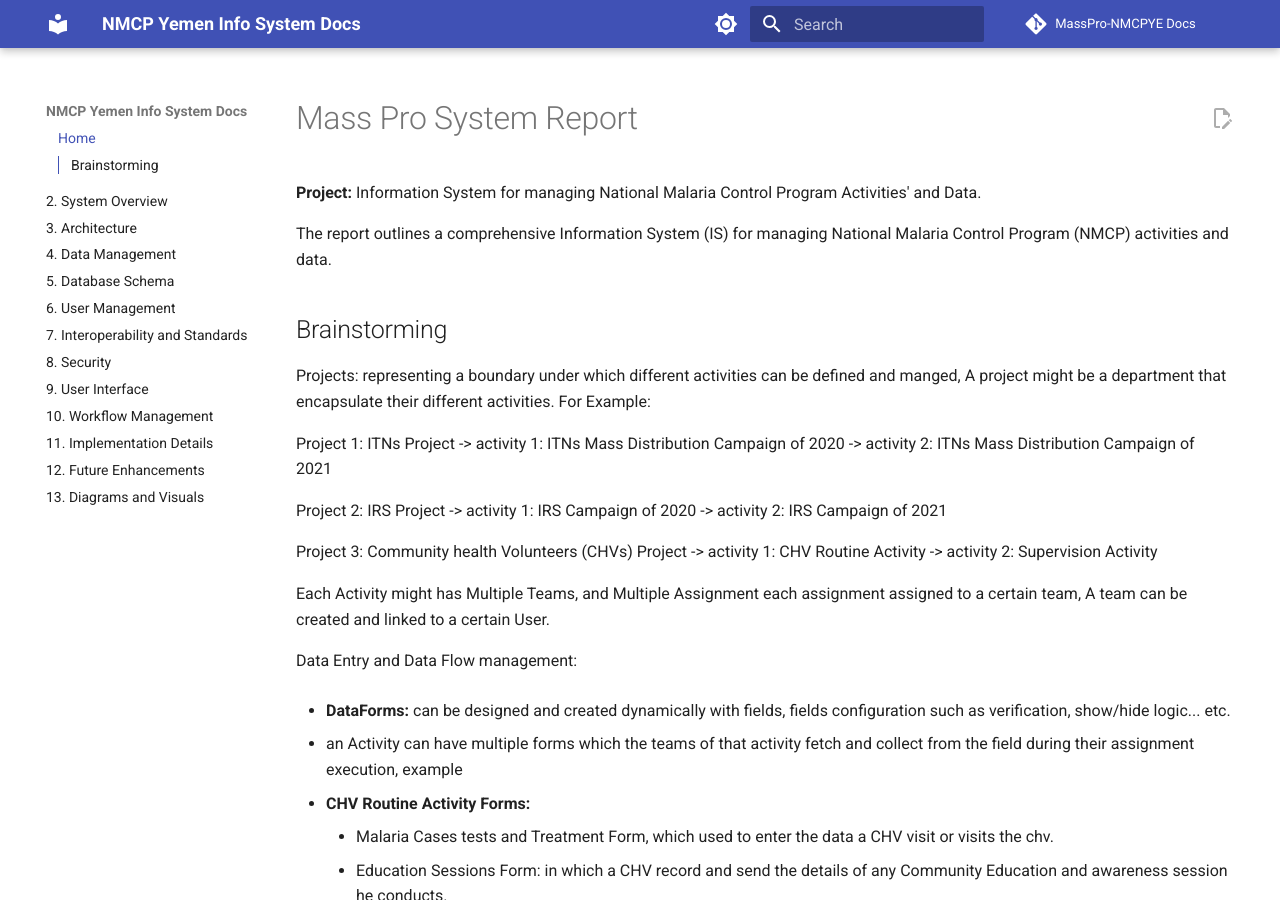
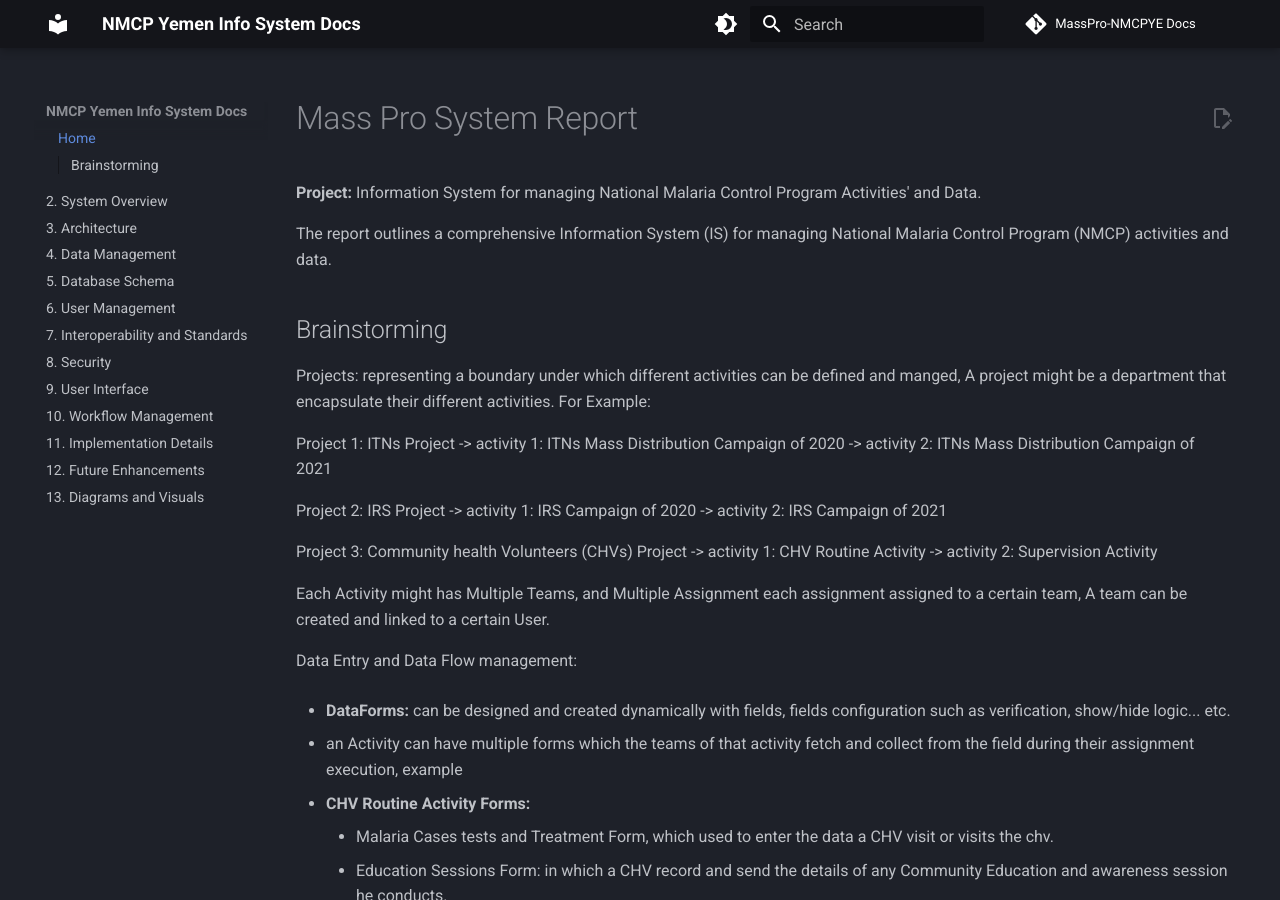
Before and after one commit to MassPro-NMCPYE/data-run-docs, an MkDocs documentation site: the page built from docs/index.md, in a window 1280 px wide and 900 px high. Built offline with MkDocs 1.6.1 and Material for MkDocs 9.7.7, drawn with Linux system fonts in a browser that asks for light colours; comment, search, counter and statistics services are not loaded.

Commit message:
update the

```diff
--- a/mkdocs.yml
+++ b/mkdocs.yml
@@ -33,18 +33,18 @@ theme:
     - toc.integrate
   language: en
   palette:
+    - scheme: slate
+      primary: black
+      accent: indigo
+      toggle:
+        icon: material/brightness-4
+        name: Switch to light mode
     - scheme: default
-      primary: indigo
+      primary: black
       accent: indigo
       toggle:
         icon: material/brightness-7
         name: Switch to dark mode
-    - scheme: slate
-      primary: indigo
-      accent: indigo
-      toggle:
-        icon: material/brightness-4
-        name: Switch to light mode
   font:
     text: Roboto
     code: Roboto Mono
```
